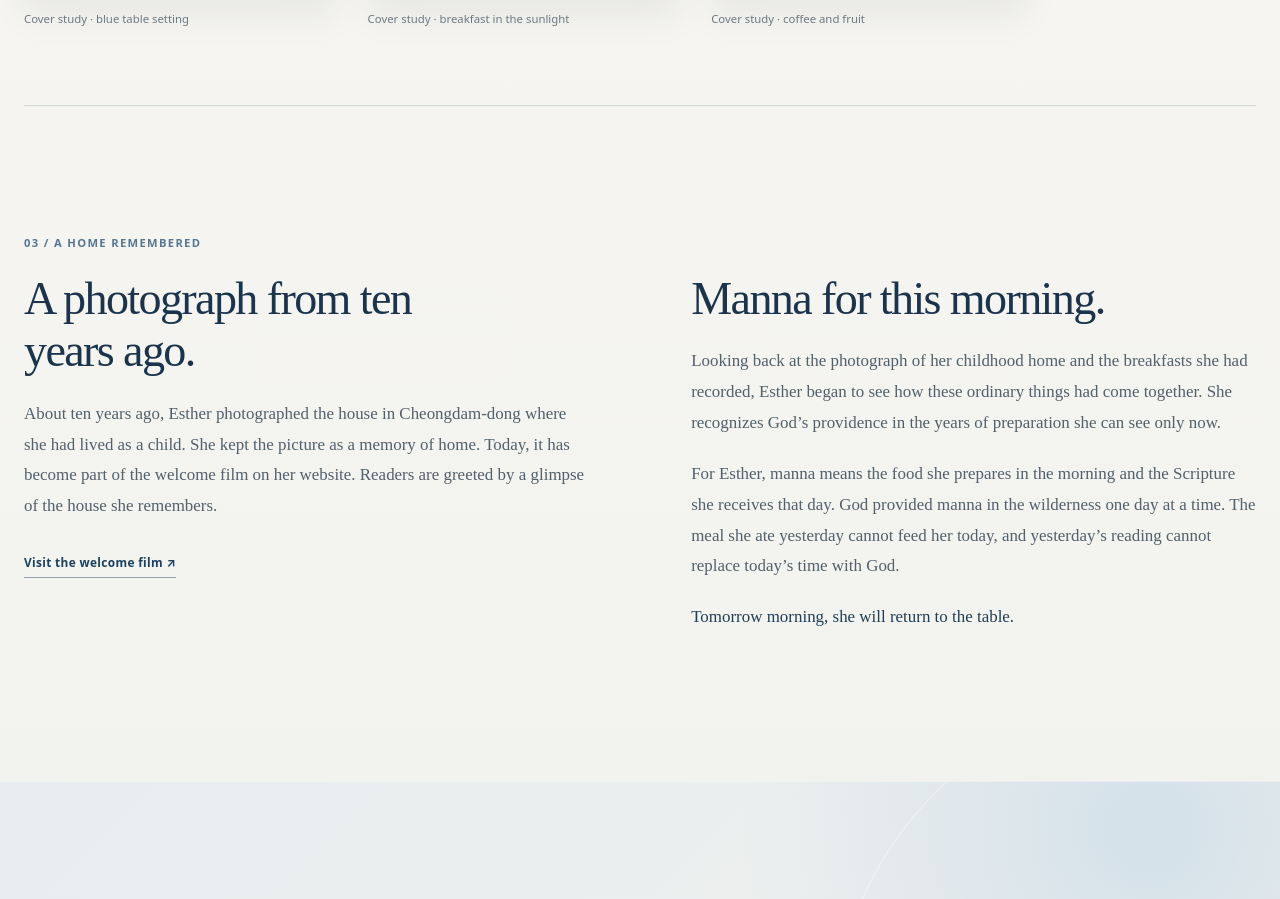
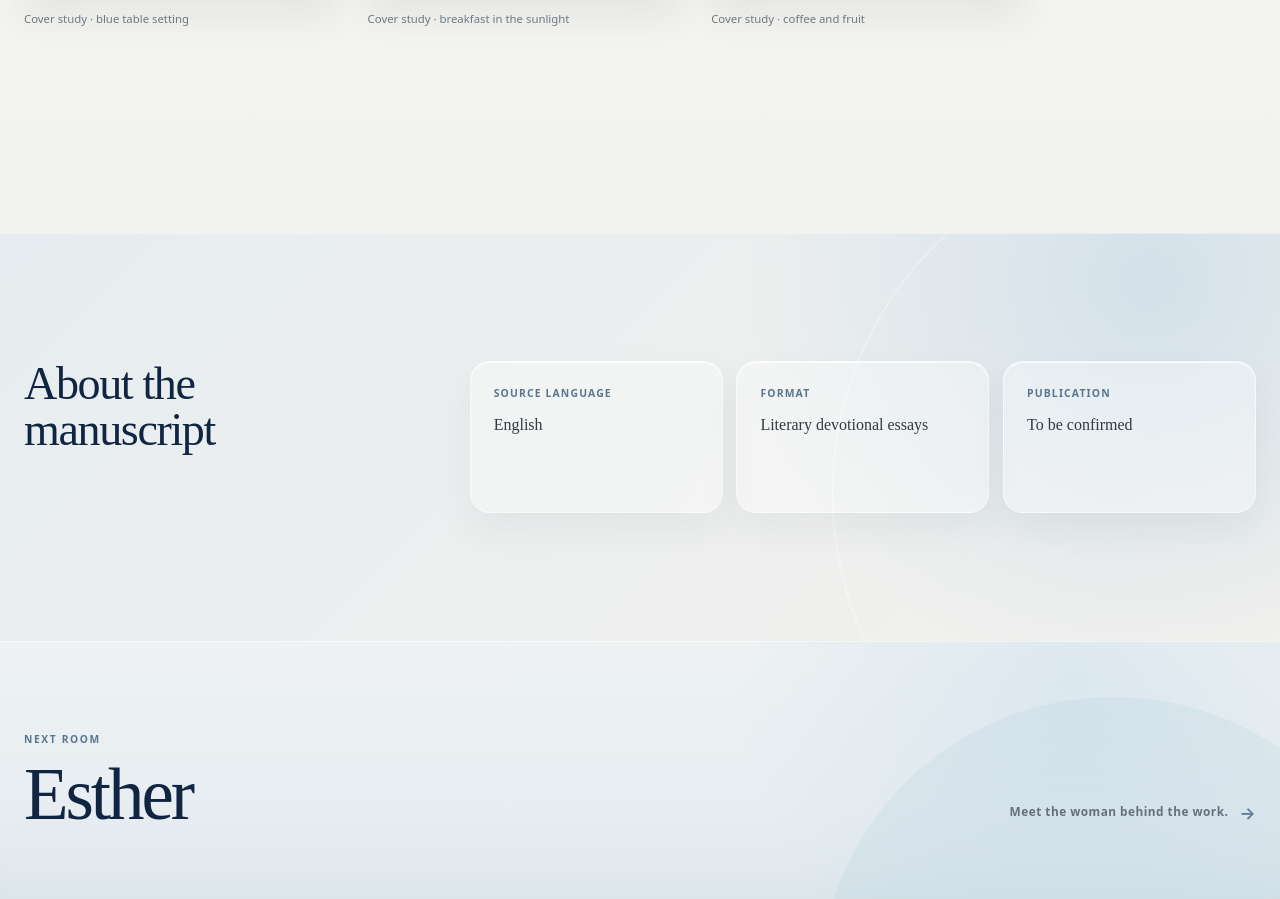
Before and after one commit to k-mama/esthercho, a Next.js app: page /books in a window 1280 px wide. Shown: the part 9167-10066 px from the top of the page. Built offline with nearby package versions, Linux system fonts and the light colour scheme.

Commit message:
Let original breakfast photos and cover studies speak; remove redundant childhood-house and moralizing book conclusion

```diff
--- a/src/components/manna-making.tsx
+++ b/src/components/manna-making.tsx
@@ -1,5 +1,4 @@
 import Image from "next/image";
-import Link from "next/link";
 import styles from "./manna-making.module.css";
 
 type Locale = "en" | "ko";
@@ -148,20 +147,6 @@ export function MannaMaking({ locale }: { locale: Locale }) {
           <PhotoGallery sources={coverStudies} captions={t.coverLabels} kind="cover" locale={locale} />
         </div>
 
-        <div className={styles.closing}>
-          <div className={styles.memory}>
-            <p className={styles.eyebrow}>{t.homeEyebrow}</p>
-            <h3>{t.homeHeading}</h3>
-            <p>{t.homeText}</p>
-            <Link className={styles.link} href={locale === "ko" ? "/ko/" : "/"}>
-              {t.homepageLink} <span aria-hidden="true">↗</span>
-            </Link>
-          </div>
-          <div className={styles.manna}>
-            <h3>{t.mannaHeading}</h3>
-            {t.mannaText.map((paragraph) => <p key={paragraph}>{paragraph}</p>)}
-          </div>
-        </div>
       </div>
     </section>
   );
```
